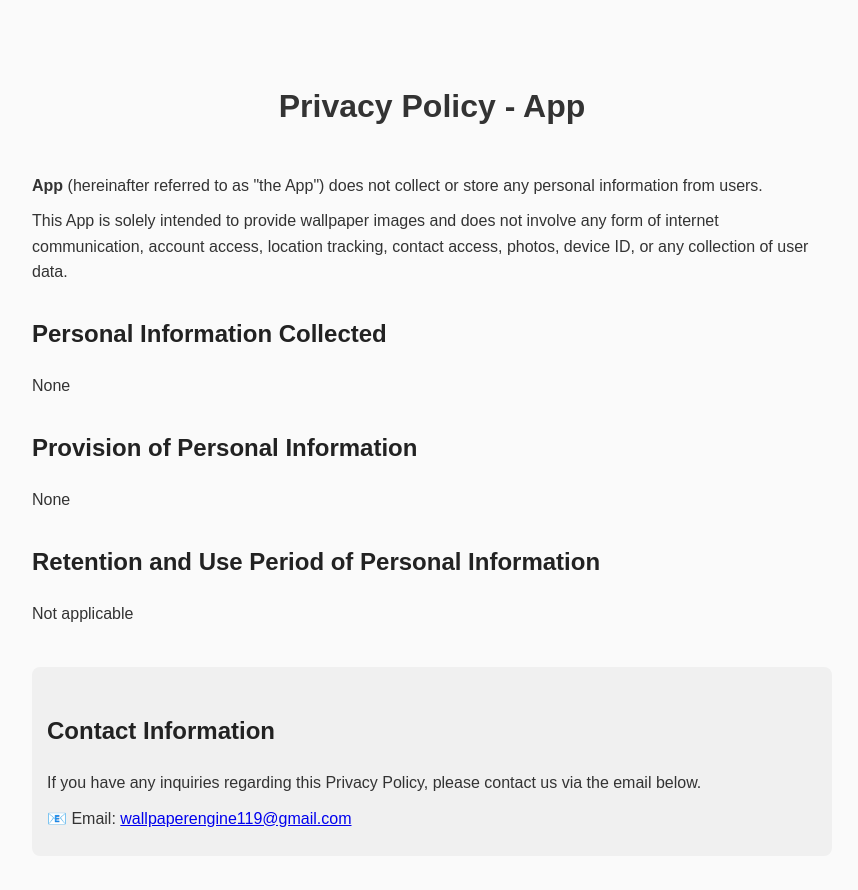
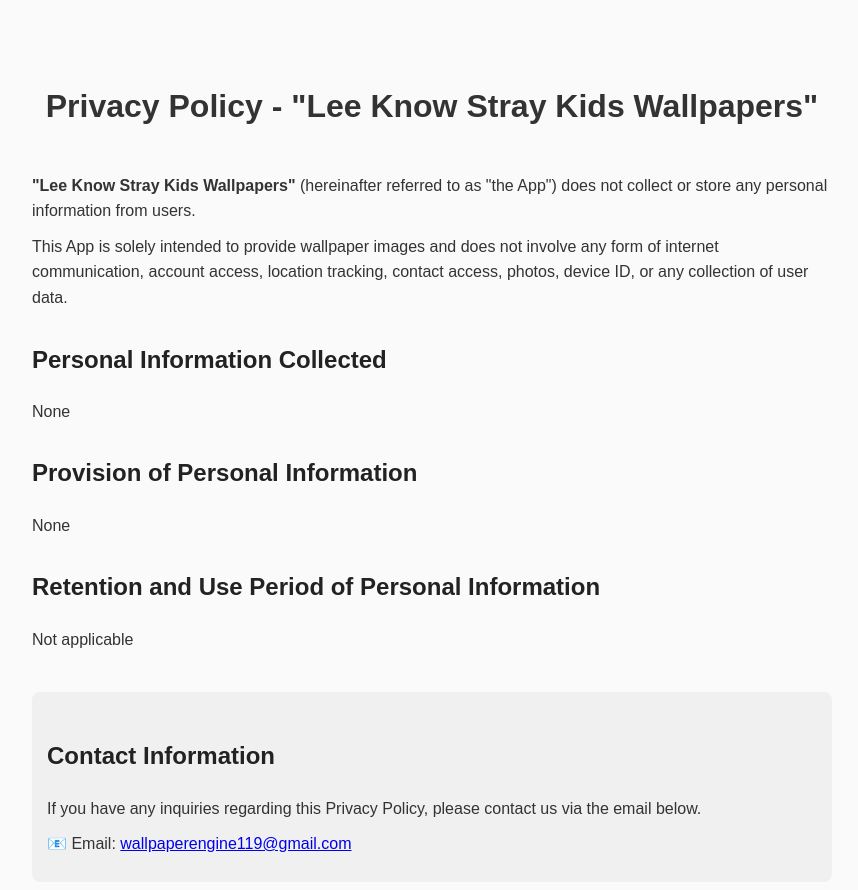
Before and after one commit to chillenglish0/privacy_policy_leeknowstraykidswallpapers, a plain HTML site: page index.html in a window 1280 px wide. Shown: the whole page, without its empty margins (208-1066 px from the left). Drawn offline with Linux system fonts and the light colour scheme.

Commit message:
Update and rename index_wallpapers.html to index.html

```diff
--- a/index_wallpapers.html
+++ b/index.html
@@ -2,7 +2,7 @@
 <html lang="en">
 <head>
   <meta charset="UTF-8">
-  <title>Privacy Policy - App</title>
+  <title>Privacy Policy - "Lee Know Stray Kids Wallpapers"</title>
   <style>
     body {
       font-family: Arial, Helvetica, sans-serif;
@@ -33,9 +33,9 @@
   </style>
 </head>
 <body>
-  <h1>Privacy Policy - App</h1>
+  <h1>Privacy Policy - "Lee Know Stray Kids Wallpapers"</h1>
 
-  <p><strong>App</strong> (hereinafter referred to as "the App") does not collect or store any personal information from users.</p>
+  <p><strong>"Lee Know Stray Kids Wallpapers"</strong> (hereinafter referred to as "the App") does not collect or store any personal information from users.</p>
   <p>This App is solely intended to provide wallpaper images and does not involve any form of internet communication, account access, location tracking, contact access, photos, device ID, or any collection of user data.</p>
 
   <h2>Personal Information Collected</h2>
```
